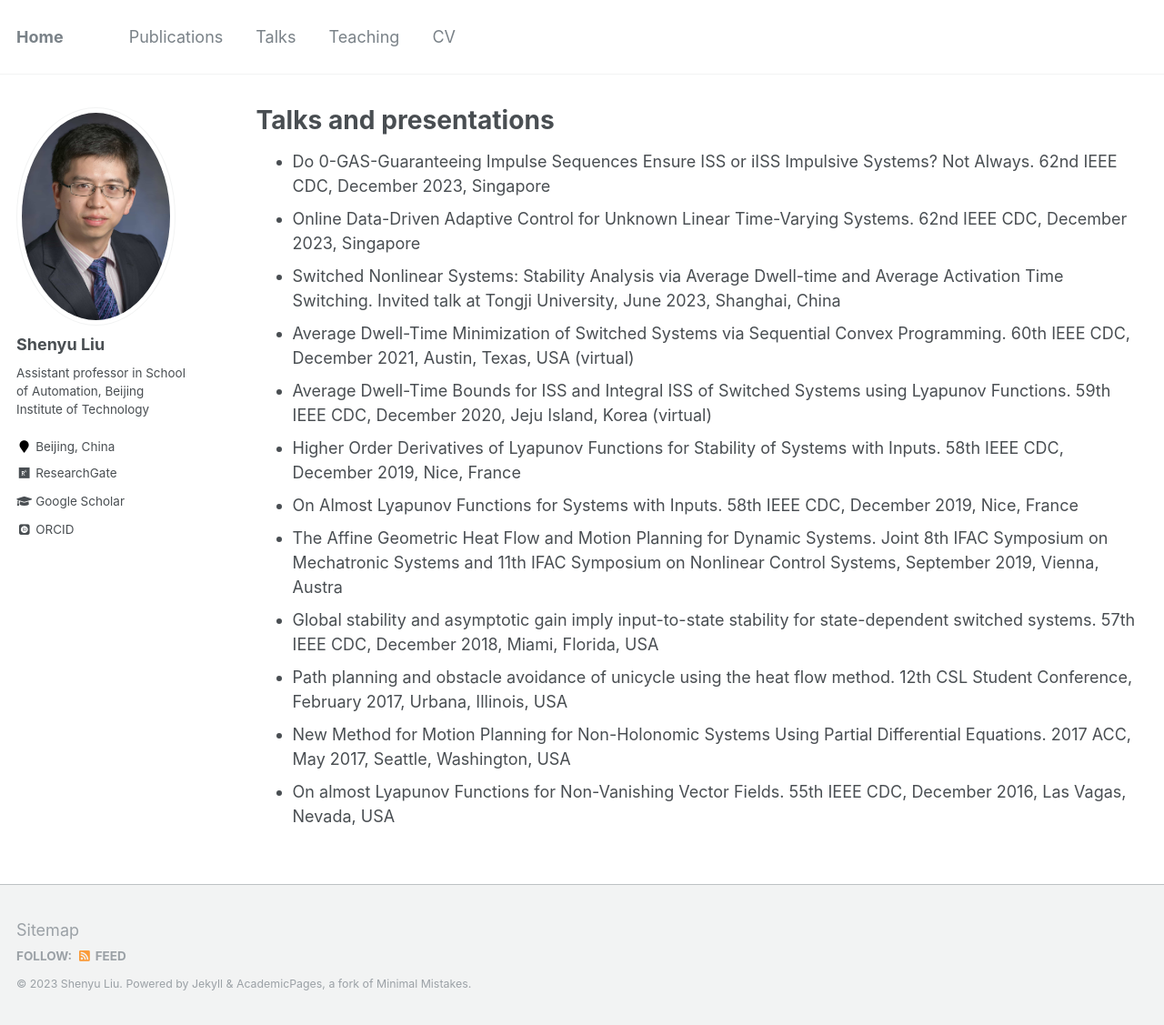
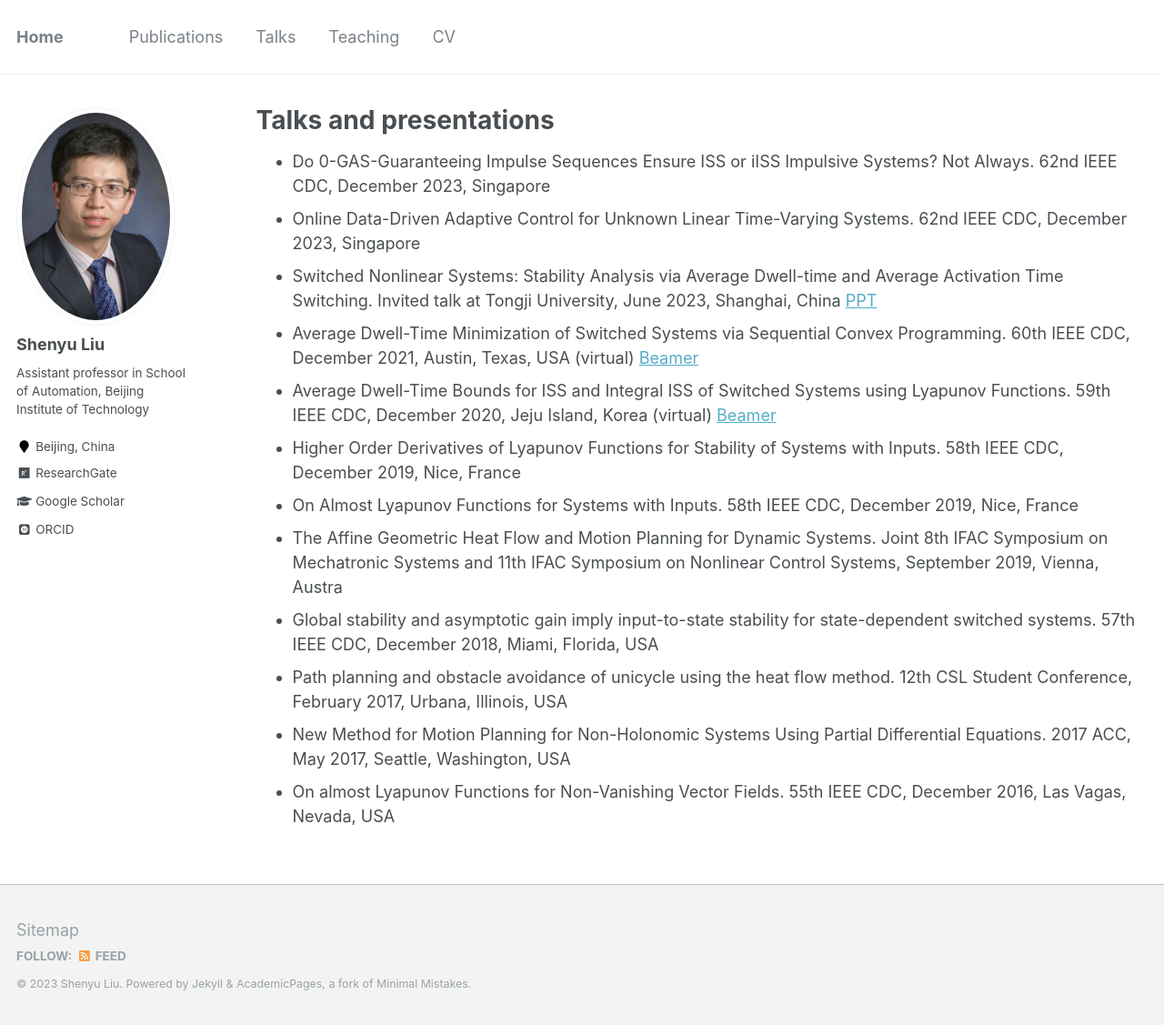
Before and after one commit to Shenyu-Liu/Shenyu-Liu.github.io, a Jekyll site: the page built from _pages/talks.md, in a window 1280 px wide and 1127 px high. Shown: the whole window at 91% size. Built offline with Jekyll 4.4.1, drawn with Linux system fonts in a browser that asks for light colours; some web fonts are replaced.

Commit message:
Update talks.md

```diff
--- a/_pages/talks.md
+++ b/_pages/talks.md
@@ -7,9 +7,9 @@ author_profile: true
 
 * Do 0-GAS-Guaranteeing Impulse Sequences Ensure ISS or iISS Impulsive Systems? Not Always. 62nd IEEE CDC, December 2023, Singapore
 * Online Data-Driven Adaptive Control for Unknown Linear Time-Varying Systems. 62nd IEEE CDC, December 2023, Singapore
-* Switched Nonlinear Systems: Stability Analysis via Average Dwell-time and Average Activation Time Switching. Invited talk at Tongji University, June 2023, Shanghai, China
-* Average Dwell-Time Minimization of Switched Systems via Sequential Convex Programming. 60th IEEE CDC, December 2021, Austin, Texas, USA (virtual)
-* Average Dwell-Time Bounds for ISS and Integral ISS of Switched Systems using Lyapunov Functions. 59th IEEE CDC, December 2020, Jeju Island, Korea (virtual)
+* Switched Nonlinear Systems: Stability Analysis via Average Dwell-time and Average Activation Time Switching. Invited talk at Tongji University, June 2023, Shanghai, China <a href="/_talks/Switched systems presentation.pptx">PPT</a>
+* Average Dwell-Time Minimization of Switched Systems via Sequential Convex Programming. 60th IEEE CDC, December 2021, Austin, Texas, USA (virtual) <a href="/_talks/CDC2021.pdf">Beamer</a>
+* Average Dwell-Time Bounds for ISS and Integral ISS of Switched Systems using Lyapunov Functions. 59th IEEE CDC, December 2020, Jeju Island, Korea (virtual) <a href="/_talks/CDC2020.pdf">Beamer</a>
 * Higher Order Derivatives of Lyapunov Functions for Stability of Systems with Inputs. 58th IEEE CDC, December 2019, Nice, France
 * On Almost Lyapunov Functions for Systems with Inputs. 58th IEEE CDC, December 2019, Nice, France
 * The Affine Geometric Heat Flow and Motion Planning for Dynamic Systems. Joint 8th IFAC Symposium on Mechatronic Systems and 11th IFAC Symposium on Nonlinear Control Systems, September 2019, Vienna, Austra
```
